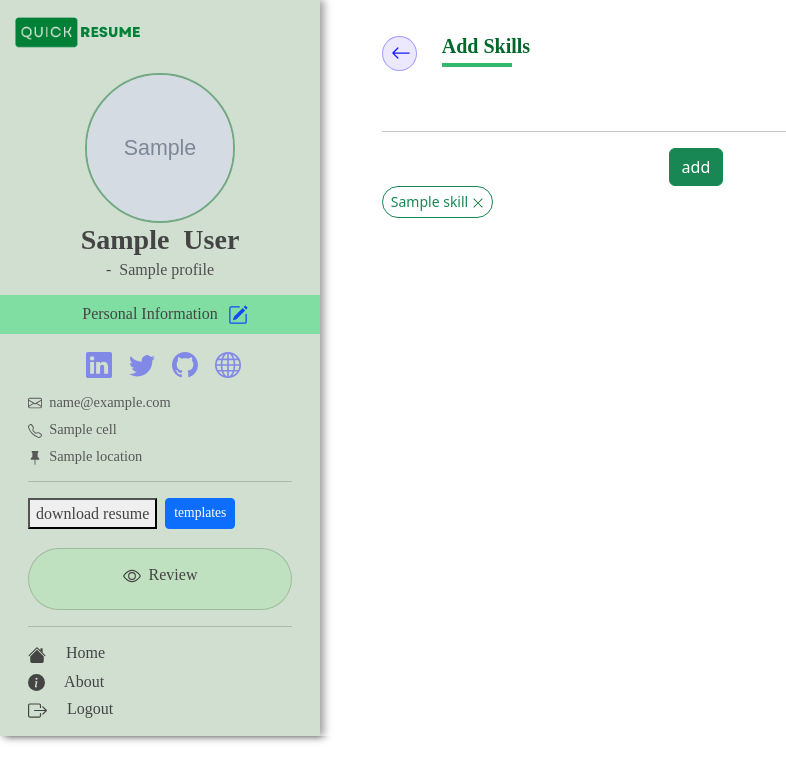
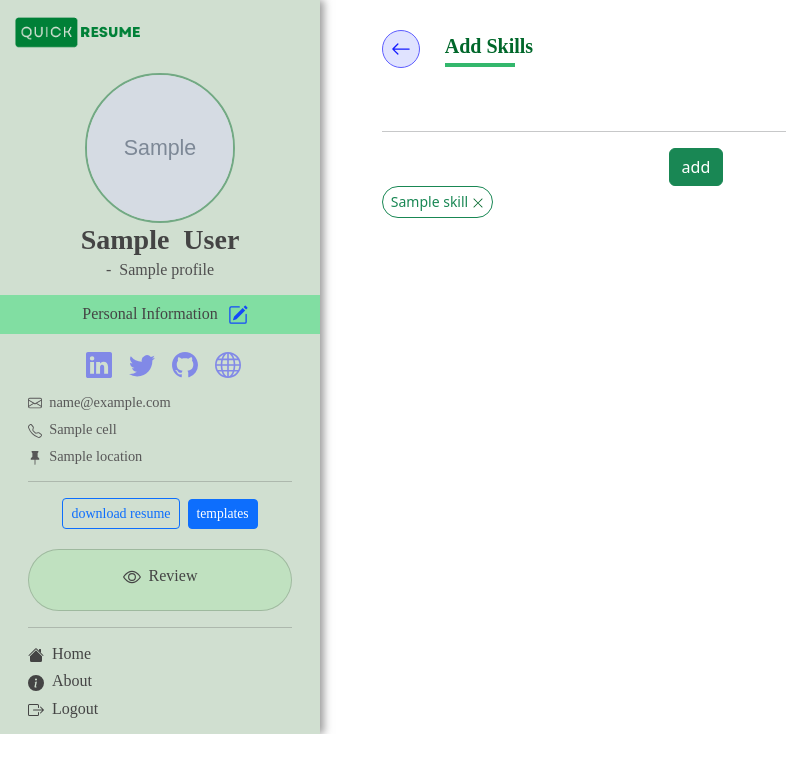
Before and after one commit to mokhelek/a-django-built-resume-generator, a Django app: template main_app/templates/main_app/add_skill.html in a window 1280 px wide. Shown: the top 781 px of the page, without its empty margins (0-786 px from the left). Run offline with Django 3.2, Linux system fonts and the light colour scheme; the template is opened without the code that fills it: most values are stand-ins (such as "Sample title", 1, 10 or a date in 2020); grey boxes marked "Sample" are stand-in pictures; some libraries are stand-ins or nearby versions; some web fonts are replaced.

Commit message:
UI improvements

```diff
--- a/main_app/templates/main_app/add_skill.html
+++ b/main_app/templates/main_app/add_skill.html
@@ -8,7 +8,7 @@
 
 <div class="container-fluid">
 
-    <div class="row">
+    <div style="overflow:hidden" class="row">
         <div class="col-md-4 col-lg-3" id="personal_info_container">
             {% include 'main_app/sidebar.html' %}
 
@@ -20,11 +20,15 @@
             <div class="container">
                 <div id="my_margin" style="margin: 0.5cm 1cm 1cm 1cm;" >
                     <div style="display:inline-block" >
-                        <a style="background-color: rgba(51, 0, 255, 0.091);color: rgb(20, 27, 255);margin-top: 10px;height: 35px;width: 35px;border: 1px rgba(74, 74, 255, 0.466) solid;" href="{% url 'main_app:index' %}" class="btn btn-sm rounded-circle">
-                            <svg xmlns="http://www.w3.org/2000/svg" width="20" height="20" fill="currentColor" class="bi bi-arrow-left" viewBox="0 0 16 16">
-                                <path fill-rule="evenodd" d="M15 8a.5.5 0 0 0-.5-.5H2.707l3.147-3.146a.5.5 0 1 0-.708-.708l-4 4a.5.5 0 0 0 0 .708l4 4a.5.5 0 0 0 .708-.708L2.707 8.5H14.5A.5.5 0 0 0 15 8z"/>
-                            </svg>
-                        </a>
+
+                        <div class="btn btn-sm rounded-circle" style="background-color: rgba(0, 30, 255, 0.122);border: 1px rgb(92, 92, 255) solid;">
+                            <a style="font-size: 1rem;color: rgb(20, 27, 255);" href="{% url 'main_app:index' %}" >
+                                <svg xmlns="http://www.w3.org/2000/svg" width="20" height="28" fill="currentColor" class="bi bi-arrow-left" viewBox="0 0 16 16">
+                                    <path fill-rule="evenodd" d="M15 8a.5.5 0 0 0-.5-.5H2.707l3.147-3.146a.5.5 0 1 0-.708-.708l-4 4a.5.5 0 0 0 0 .708l4 4a.5.5 0 0 0 .708-.708L2.707 8.5H14.5A.5.5 0 0 0 15 8z"/>
+                                </svg>
+                            </a>
+                        </div>
+
                         &nbsp;&nbsp;&nbsp;&nbsp;
                         <h5 style="margin-top: 15px;display:inline-table">
                             <b style="color:#00672A;margin-bottom: 0rem;"> Add Skills </b>
--- a/main_app/templates/main_app/sidebar.html
+++ b/main_app/templates/main_app/sidebar.html
@@ -171,23 +171,24 @@
 
         </div>
         <div class="modal-footer">
-            <a href="#" type="button" class="btn btn-outline-secondary btn-sm"> Download </a>
-            <a href="#" type="button" class="btn btn-primary btn-sm">Pick a Template </a>
+            <a href="{% url 'main_app:pdf_view_test' profile.id %}" type="button" class="btn btn-outline-secondary btn-sm"> Download </a>
+            <a href="{% url 'main_app:index' %}" type="button" class="btn btn-primary btn-sm">Pick a Template </a>
         </div>
     </div>
     </div>
 </div>
 
 
+<center>
 
-<div class="d-flex">
+    <button type="button" class="btn btn-outline-primary btn-sm " data-bs-toggle="modal" data-bs-target="#exampleModal">
+        download resume
+    </button>&nbsp;<span>
+        <a  style="font-size: 0.85rem !important;" class="btn btn-primary btn-sm" href="{% url 'main_app:templates_list'  %}" >templates</a>
+    </span>
 
-    <button type="button" class="btn-outline-primary btn-sm " data-bs-toggle="modal" data-bs-target="#exampleModal">
-        download resume
-    </button>
-    &nbsp;&nbsp;
-    <a  style="font-size: 0.85rem !important;" class="btn btn-primary btn-sm" href="{% url 'main_app:templates_list'  %}" >templates</a>
-</div>
+</center>
+
 <br>
 
 <a  href="{% url 'main_app:index' %}"  onclick="full_detailsFunction()" style="color:#333333;background: none;border: none;font-size: 1rem;font-weight: 500;text-decoration: none;">
@@ -212,22 +213,37 @@
 
 <div class="d-none d-md-block">
 <hr>
-<h6 style="margin-right: 1rem;">  <a  style="text-decoration: none;" href="{% url 'main_app:index' %}"><svg xmlns="http://www.w3.org/2000/svg" width="18" height="18" fill="currentColor" class="bi bi-house-fill" viewBox="0 0 16 16">
-<path fill-rule="evenodd" d="m8 3.293 6 6V13.5a1.5 1.5 0 0 1-1.5 1.5h-9A1.5 1.5 0 0 1 2 13.5V9.293l6-6zm5-.793V6l-2-2V2.5a.5.5 0 0 1 .5-.5h1a.5.5 0 0 1 .5.5z"/>
-<path fill-rule="evenodd" d="M7.293 1.5a1 1 0 0 1 1.414 0l6.647 6.646a.5.5 0 0 1-.708.708L8 2.207 1.354 8.854a.5.5 0 1 1-.708-.708L7.293 1.5z"/>
-</svg> &nbsp; &nbsp; Home </a>
+
+<div    class="">
+
+<h6 style="margin-right: 0.85rem;">
+    <a  style="text-decoration: none;" href="{% url 'main_app:index' %}">
+        <svg xmlns="http://www.w3.org/2000/svg" width="16" height="16" fill="currentColor" class="bi bi-house-fill" viewBox="0 0 16 16">
+        <path fill-rule="evenodd" d="m8 3.293 6 6V13.5a1.5 1.5 0 0 1-1.5 1.5h-9A1.5 1.5 0 0 1 2 13.5V9.293l6-6zm5-.793V6l-2-2V2.5a.5.5 0 0 1 .5-.5h1a.5.5 0 0 1 .5.5z"/>
+        <path fill-rule="evenodd" d="M7.293 1.5a1 1 0 0 1 1.414 0l6.647 6.646a.5.5 0 0 1-.708.708L8 2.207 1.354 8.854a.5.5 0 1 1-.708-.708L7.293 1.5z"/>
+        </svg>&nbsp;&nbsp;Home
+    </a>
 </h6>
 
-<h6 style="margin-right: 1rem;"><svg xmlns="http://www.w3.org/2000/svg" width="17" height="17" fill="currentColor" class="bi bi-info-circle-fill" viewBox="0 0 16 16">
-<path d="M8 16A8 8 0 1 0 8 0a8 8 0 0 0 0 16zm.93-9.412-1 4.705c-.07.34.029.533.304.533.194 0 .487-.07.686-.246l-.088.416c-.287.346-.92.598-1.465.598-.703 0-1.002-.422-.808-1.319l.738-3.468c.064-.293.006-.399-.287-.47l-.451-.081.082-.381 2.29-.287zM8 5.5a1 1 0 1 1 0-2 1 1 0 0 1 0 2z"/>
-</svg>  <a style="text-decoration: none;" href="{%    url 'main_app:landing_page' %}">  &nbsp; &nbsp; About </a>
+<h6 style="margin-right: 0.85rem;">
+    <a style="text-decoration: none;" href="{%    url 'main_app:landing_page' %}">
+        <svg xmlns="http://www.w3.org/2000/svg" width="16" height="16" fill="currentColor" class="bi bi-info-circle-fill" viewBox="0 0 16 16">
+        <path d="M8 16A8 8 0 1 0 8 0a8 8 0 0 0 0 16zm.93-9.412-1 4.705c-.07.34.029.533.304.533.194 0 .487-.07.686-.246l-.088.416c-.287.346-.92.598-1.465.598-.703 0-1.002-.422-.808-1.319l.738-3.468c.064-.293.006-.399-.287-.47l-.451-.081.082-.381 2.29-.287zM8 5.5a1 1 0 1 1 0-2 1 1 0 0 1 0 2z"/>
+        </svg>&nbsp;&nbsp;About
+    </a>
 </h6>
 
-<h6 style="margin-right: 1rem;"> <svg xmlns="http://www.w3.org/2000/svg" width="19" height="19" fill="currentColor" class="bi bi-box-arrow-right" viewBox="0 0 16 16">
-<path fill-rule="evenodd" d="M10 12.5a.5.5 0 0 1-.5.5h-8a.5.5 0 0 1-.5-.5v-9a.5.5 0 0 1 .5-.5h8a.5.5 0 0 1 .5.5v2a.5.5 0 0 0 1 0v-2A1.5 1.5 0 0 0 9.5 2h-8A1.5 1.5 0 0 0 0 3.5v9A1.5 1.5 0 0 0 1.5 14h8a1.5 1.5 0 0 0 1.5-1.5v-2a.5.5 0 0 0-1 0v2z"/>
-<path fill-rule="evenodd" d="M15.854 8.354a.5.5 0 0 0 0-.708l-3-3a.5.5 0 0 0-.708.708L14.293 7.5H5.5a.5.5 0 0 0 0 1h8.793l-2.147 2.146a.5.5 0 0 0 .708.708l3-3z"/>
-</svg> <a style="text-decoration: none;" href="{%   url 'profiles_app:logout'  %}">  &nbsp; &nbsp; Logout</a>
+<h6 style="margin-right: 0.85rem;">
+    <a style="text-decoration: none;" href="{%   url 'profiles_app:logout'  %}">
+        <svg xmlns="http://www.w3.org/2000/svg" width="16" height="16" fill="currentColor" class="bi bi-box-arrow-right" viewBox="0 0 16 16">
+        <path fill-rule="evenodd" d="M10 12.5a.5.5 0 0 1-.5.5h-8a.5.5 0 0 1-.5-.5v-9a.5.5 0 0 1 .5-.5h8a.5.5 0 0 1 .5.5v2a.5.5 0 0 0 1 0v-2A1.5 1.5 0 0 0 9.5 2h-8A1.5 1.5 0 0 0 0 3.5v9A1.5 1.5 0 0 0 1.5 14h8a1.5 1.5 0 0 0 1.5-1.5v-2a.5.5 0 0 0-1 0v2z"/>
+        <path fill-rule="evenodd" d="M15.854 8.354a.5.5 0 0 0 0-.708l-3-3a.5.5 0 0 0-.708.708L14.293 7.5H5.5a.5.5 0 0 0 0 1h8.793l-2.147 2.146a.5.5 0 0 0 .708.708l3-3z"/>
+        </svg>&nbsp;&nbsp;Logout
+    </a>
 </h6>
+
+</div>
+
 
 </div>
 
```
Also changed, not shown: main_app/templates/main_app/add_education.html (+10 -6 lines), main_app/templates/main_app/add_experience.html (+10 -6 lines), main_app/templates/main_app/add_language.html (+10 -6 lines), main_app/templates/main_app/edit_education.html (+10 -6 lines), main_app/templates/main_app/edit_experience.html (+10 -6 lines).
